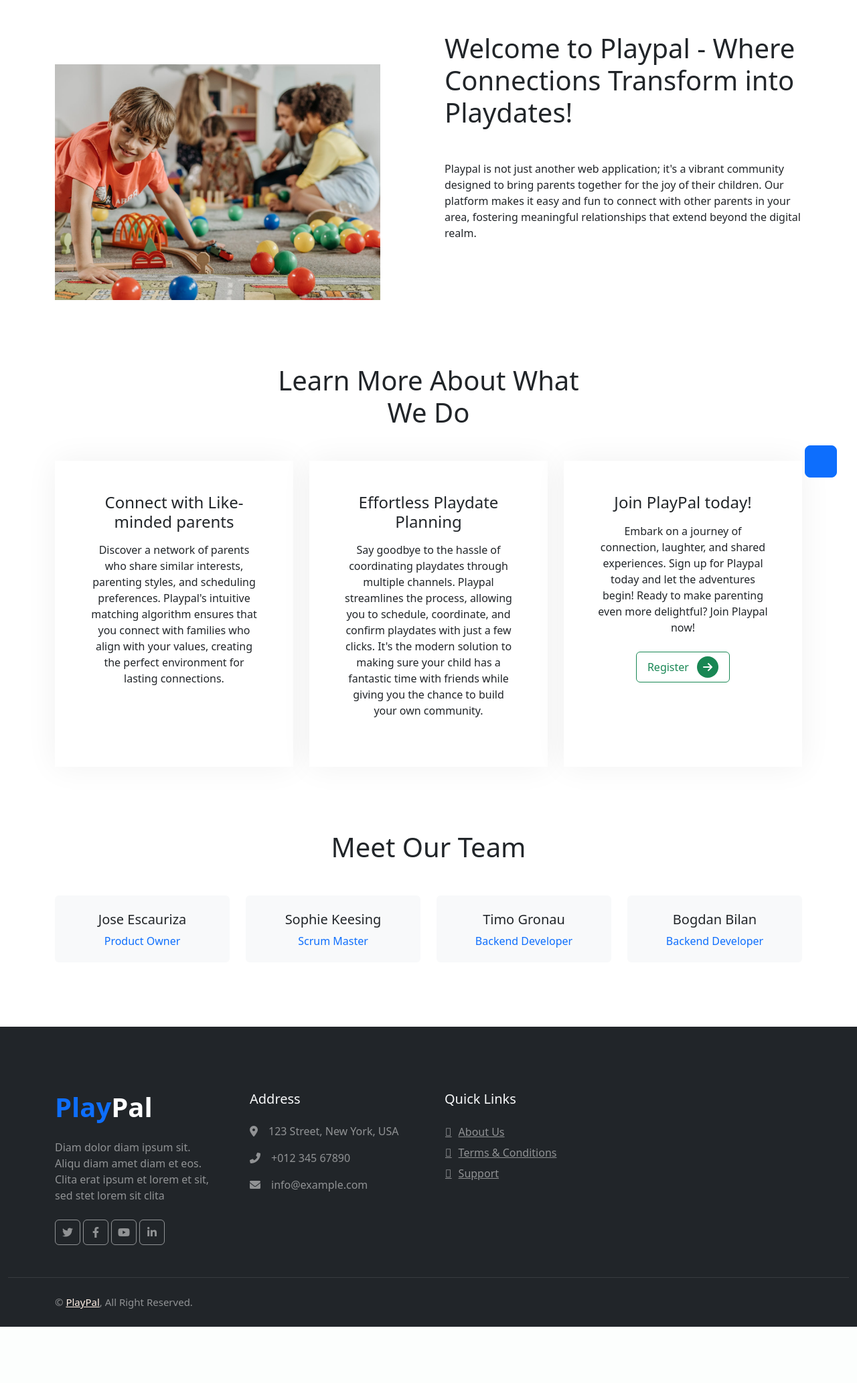
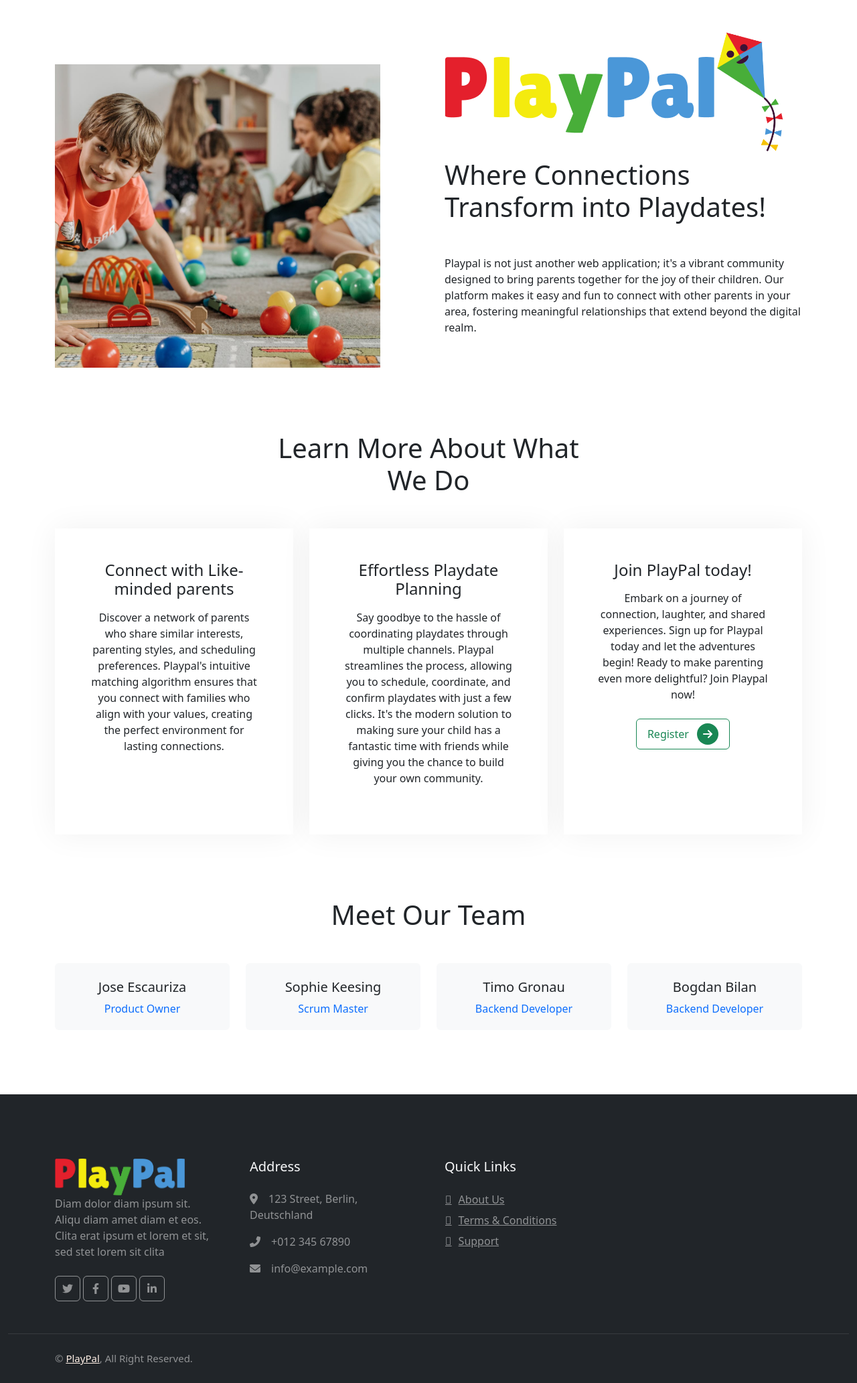
Before and after one commit to JoseEscauriza/PlayPal, a Django app: page / in a window 1280 px wide. Shown: the part 57-2122 px from the top of the page at 67% size. Before the commit the page ends 2038 px from the top, so only its background shows below. Run offline with Django 4.2, Linux system fonts and the light colour scheme; some libraries are stand-ins or nearby versions.

Commit message:
added more homepage info, logos, and fixed navbar logo

```diff
--- a/templates/base.html
+++ b/templates/base.html
@@ -27,7 +27,7 @@
     <nav class="navbar navbar-expand-lg navbar-light bg-secondary">
   <div class="container-fluid">
     <div class="navbar-brand">
-        <img class="PPlogo" src="static/img/PlayPal.png" alt="PlayPal logo" style="width: 100px; height:auto;">
+        <img class="PPlogo" src="/static/img/PlayPal.png" alt="PlayPal logo" style="width: 100px; height:auto;">
     </div>
         <button class="navbar-toggler btn-outline-success" type="button" data-bs-toggle="collapse" data-bs-target="#navbarNav" aria-controls="navbarNav" aria-expanded="false" aria-label="Toggle navigation">
       <span class="navbar-toggler-icon"></span>
--- a/templates/marketplace/home.html
+++ b/templates/marketplace/home.html
@@ -18,8 +18,11 @@
                     </div>
                 </div>
                 <div class="col-lg-6 wow fadeInUp" data-wow-delay="0.5s">
+                    <img src="static/img/PlayPal.png" alt="PlayPal isotype" class="img-fluid">
+                    <img src="static/img/logo-icon-playpal.png" alt="PlayPal logotype" class="img-fluid" style="width:20%; height:auto;">
+
                     <div class="h-100">
-                        <h1 class="display-6 mb-5">Welcome to Playpal - Where Connections Transform into Playdates!</h1>
+                        <h1 class="display-6 mb-5">Where Connections Transform into Playdates!</h1>
                         <p class="mb-5">Playpal is not just another web application; it's a vibrant community designed to bring parents together for the joy of their children. Our platform makes it easy and fun to connect with other parents in your area, fostering meaningful relationships that extend beyond the digital realm.</p>
                         {% comment %} <a class="btn btn-primary py-2 px-3 me-3" href="">
                             Learn More
@@ -154,7 +157,7 @@
         <div class="container py-5">
             <div class="row g-5">
                 <div class="col-lg-3 col-md-6">
-                    <h1 class="fw-bold text-primary mb-4">Play<span class="text-white">Pal</span></h1>
+                    <img src="static/img/PlayPal.png" alt="PlayPal isotype" class="img-fluid" style="width:80%">
                     <p>Diam dolor diam ipsum sit. Aliqu diam amet diam et eos. Clita erat ipsum et lorem et sit, sed stet lorem sit clita</p>
                     <div class="d-flex pt-2">
                         <a class="btn btn-square me-1" href=""><i class="fab fa-twitter"></i></a>
@@ -165,7 +168,7 @@
                 </div>
                 <div class="col-lg-3 col-md-6">
                     <h5 class="text-light mb-4">Address</h5>
-                    <p><i class="fa fa-map-marker-alt me-3"></i>123 Street, New York, USA</p>
+                    <p><i class="fa fa-map-marker-alt me-3"></i>123 Street, Berlin, Deutschland</p>
                     <p><i class="fa fa-phone-alt me-3"></i>+012 345 67890</p>
                     <p><i class="fa fa-envelope me-3"></i>info@example.com</p>
                 </div>
@@ -198,7 +201,7 @@
     <!-- Footer End -->
 
     <!-- Back to Top -->
-    <a href="#" class="btn btn-lg btn-primary btn-lg-square back-to-top"><i class="bi bi-arrow-up"></i></a>
+    {% comment %} <a href="#" class="btn btn-lg btn-primary btn-lg-square back-to-top"><i class="bi bi-arrow-up"></i></a> {% endcomment %}
 
     {% block javascript %}
         <!-- JavaScript Libraries -->
```
